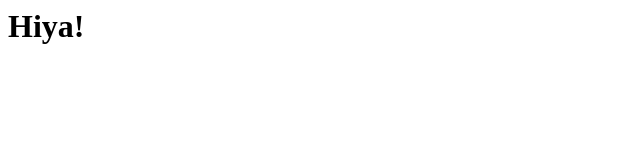
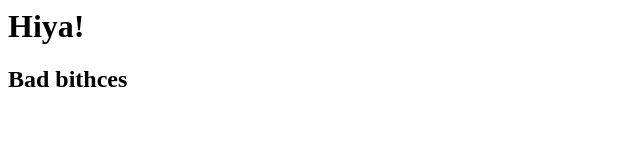
Before and after one commit to biubiubiupia/yasssqweeen, a plain HTML site: page index.html in a window 1280 px wide. Shown: the whole page, without its empty margins (0-640 px from the left). Drawn offline with Linux system fonts and the light colour scheme.

Commit message:
new changes

```diff
--- a/index.html
+++ b/index.html
@@ -1 +1,2 @@
 <h1>Hiya!</h1>
+<h2>Bad bithces</h2>
```
